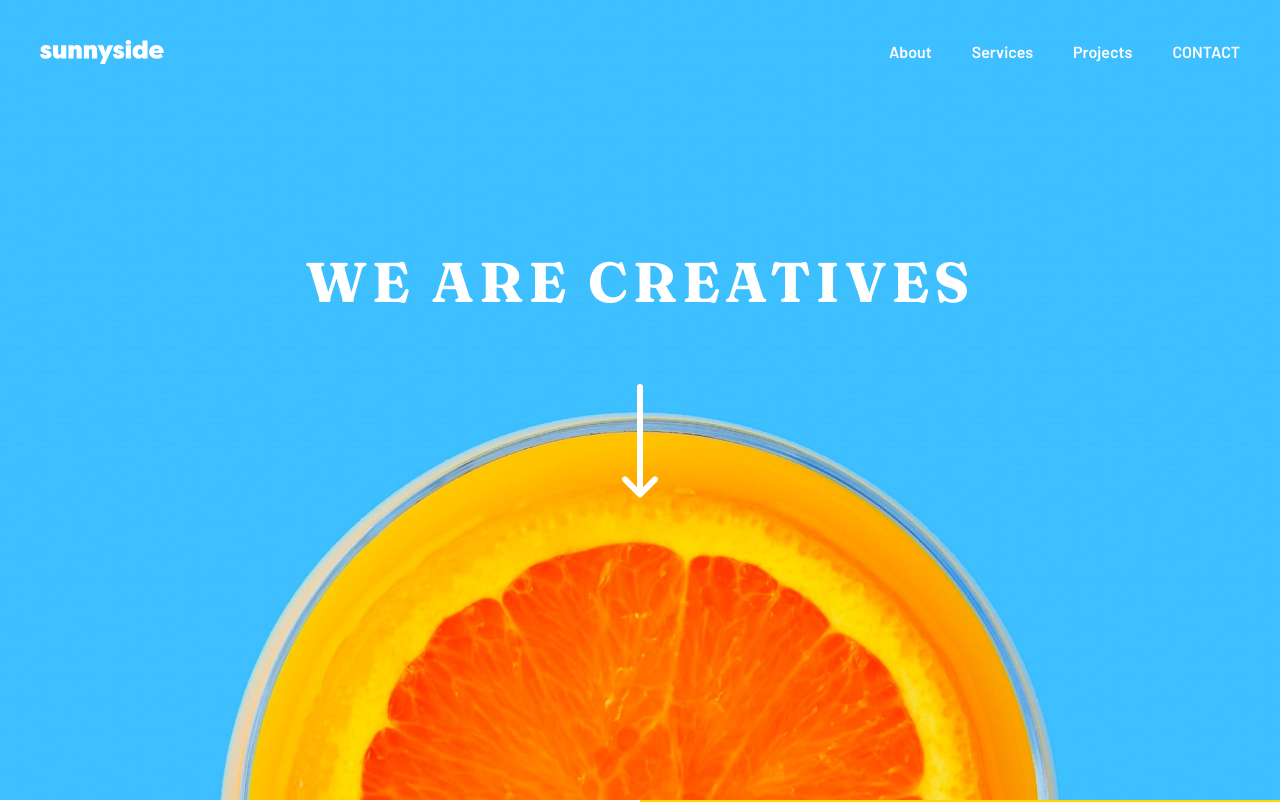
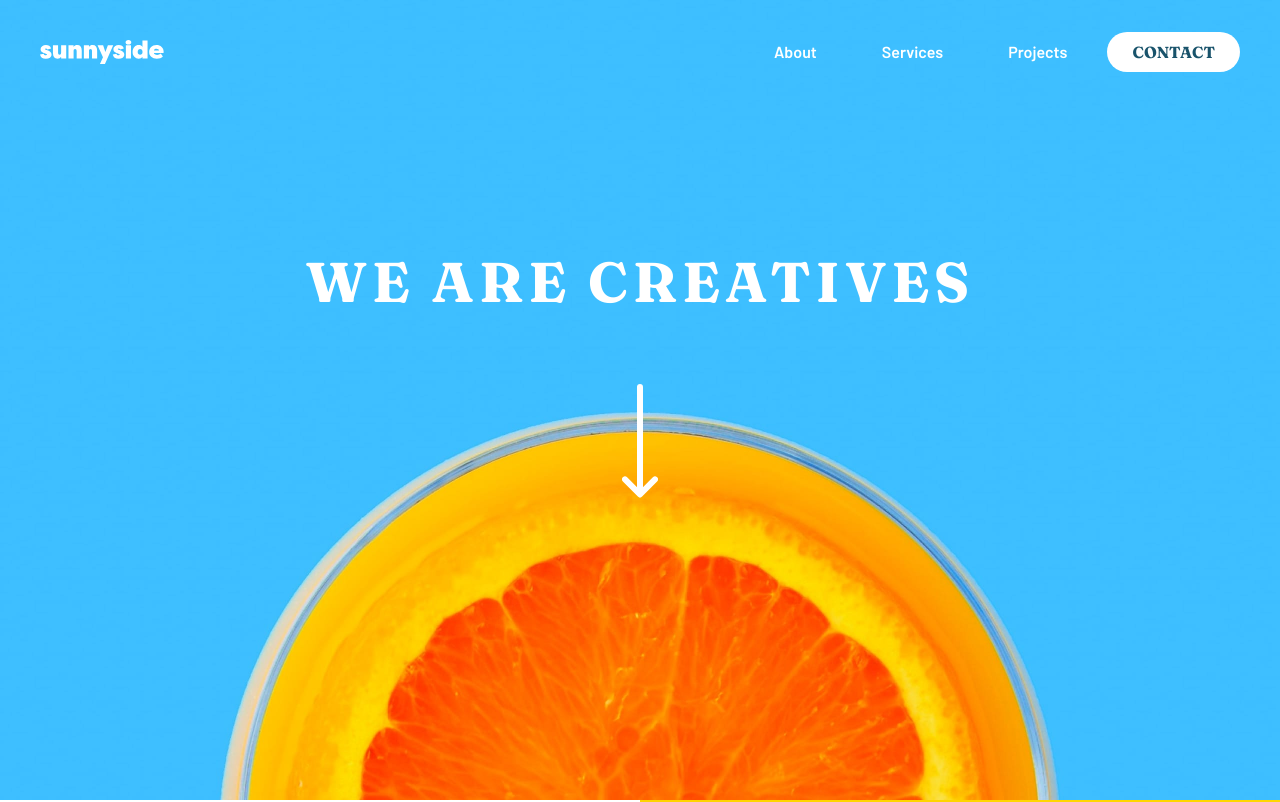
Before and after one commit to DinaRocio/Sunnyside-agency, a React (Create React App) app: page / in a window 1280 px wide. Shown: the top 802 px of the page. Built offline with nearby package versions, Linux system fonts and the light colour scheme.

Commit message:
ccreate a smooth scroll for the main page

```diff
--- a/src/components/Footer/index.tsx
+++ b/src/components/Footer/index.tsx
@@ -12,7 +12,7 @@ import {
 
 export default function Footer() {
   return (
-    <FooterContainer>
+    <FooterContainer id="contact">
       <img src={logo} alt="logo" className="footer-logo" />
       <LinksList>
         <li>
--- a/src/components/Header/index.tsx
+++ b/src/components/Header/index.tsx
@@ -5,7 +5,7 @@ import ArrowDown from "./../../assets/icon-arrow-down.svg";
 
 export default function Header() {
   return (
-    <div>
+    <div id="about">
       <Navbar />
       <HeroImage image={heroImage} />
       <HeroContent>
--- a/src/components/Navbar/index.tsx
+++ b/src/components/Navbar/index.tsx
@@ -1,65 +1,20 @@
 import logo from "./../../assets/logo.svg";
 import hamburger from "./../../assets/icon-hamburger.svg";
-import styled from "@emotion/styled";
-
-const NAV = styled.nav`
-  position: absolute;
-  display: flex;
-  width: 100%;
-  align-items: center;
-  top: 0;
-  z-index: 1;
-  justify-content: space-between;
-  padding: 40px;
-
-  ul {
-    display: flex;
-    list-style-type: none;
-    gap: 40px;
-  }
-
-  ul li a {
-    text-decoration: none;
-    color: var(--clr-white);
-  }
-  ul li:hover a {
-    border-radius: 20px;
-    padding: 10px 25px;
-    background-color: var(--clr-white);
-    color: var(--clr-dark-blue);
-  }
-
-  @media only screen and (max-width: 600px) {
-    ul {
-      display: none;
-    }
-  }
-`;
-
-const Hamburger = styled.img`
-  cursor: pointer;
-  @media only screen and (min-width: 600px) {
-    display: none;
-  }
-`;
+import { links } from "../../links";
+import { Hamburger, NAV } from "./styles";
 
 export const Navbar = () => {
   return (
     <NAV>
       <img src={logo} alt="logo" />
       <ul>
-        <li>
-          <a href="https://github.com/DinaRocio">About</a>
-        </li>
-        <li>
-          <a href="https://github.com/DinaRocio">Services</a>
-        </li>
-        <li>
-          <a href="https://github.com/DinaRocio">Projects</a>
-        </li>
-        <li>
-          <a href="https://github.com/DinaRocio">CONTACT</a>
-        </li>
+        {links.map((link) => (
+          <li>
+            <a href={link.url} key={link.id}>
+              {link.text}
+            </a>
+          </li>
+        ))}
       </ul>
 
       <Hamburger
--- /dev/null
+++ b/src/components/Navbar/styles.tsx
@@ -0,0 +1,56 @@
+import styled from "@emotion/styled";
+
+export const NAV = styled.nav`
+  position: fixed;
+  display: flex;
+  width: 100%;
+  align-items: center;
+  top: 0;
+  z-index: 1;
+  justify-content: space-between;
+  padding: 40px;
+
+  ul {
+    display: flex;
+    list-style-type: none;
+    gap: 15px;
+  }
+
+  ul li a {
+    text-decoration: none;
+    color: var(--clr-white);
+
+    border-radius: 20px;
+    padding: 10px 25px;
+    background-color: transparent;
+    color: var(--clr-white);
+  }
+  ul li:hover a {
+    border-radius: 20px;
+    padding: 10px 25px;
+    background-color: var(--clr-white);
+    color: var(--clr-dark-blue);
+  }
+
+  ul li:last-child a {
+    border-radius: 20px;
+    padding: 10px 25px;
+    background-color: var(--clr-white);
+    color: var(--clr-dark-blue);
+    text-transform: uppercase;
+    font-family: var(--ff-fraunces);
+  }
+
+  @media only screen and (max-width: 600px) {
+    ul {
+      display: none;
+    }
+  }
+`;
+
+export const Hamburger = styled.img`
+  cursor: pointer;
+  @media only screen and (min-width: 600px) {
+    display: none;
+  }
+`;
--- a/src/components/Services/index.tsx
+++ b/src/components/Services/index.tsx
@@ -71,7 +71,7 @@ const AbsoluteText = styled(ServiceCard)`
 
 function Services() {
   return (
-    <ProjectContainer>
+    <ProjectContainer id="services">
       <ServiceCard>
         <h2>{servicesData[0].title}</h2>
         <p>{servicesData[0].summary}</p>
@@ -79,7 +79,7 @@ function Services() {
       </ServiceCard>
       <ServiceImage image={egg} />
 
-      <ServiceCard className="reverse">
+      <ServiceCard>
         <h2>{servicesData[1].title}</h2>
         <p>{servicesData[1].summary}</p>
         <UnderlineText text="LEARN MORE" color={"hsl(7, 99%, 70%)"} />
--- a/src/components/Testimonies/index.tsx
+++ b/src/components/Testimonies/index.tsx
@@ -6,10 +6,6 @@ import thomas from "./../../assets/image-thomas.jpg";
 import jennie from "./../../assets/image-jennie.jpg";
 
 interface ProfileImgProps {
-  image: string;
-}
-
-interface TestimonyProps {
   image: string;
 }
 
@@ -77,7 +73,7 @@ const Names = styled.div`
 
 function Testimonies() {
   return (
-    <TestimoniesSection>
+    <TestimoniesSection id="projects">
       <h2>CLIENT TESTIMONIALS</h2>
       <TestimoniesBody>
         <ProfileCard>
--- /dev/null
+++ b/src/links.ts
@@ -0,0 +1,22 @@
+export const links = [
+  {
+    id: 1,
+    text: "About",
+    url: "#about",
+  },
+  {
+    id: 2,
+    text: "Services",
+    url: "#services",
+  },
+  {
+    id: 3,
+    text: "Projects",
+    url: "#projects",
+  },
+  {
+    id: 4,
+    text: "Contact",
+    url: "#contact",
+  },
+];
```
